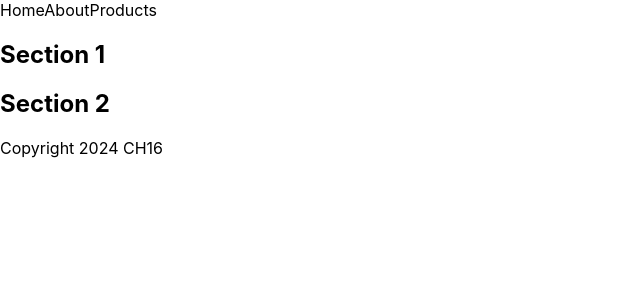
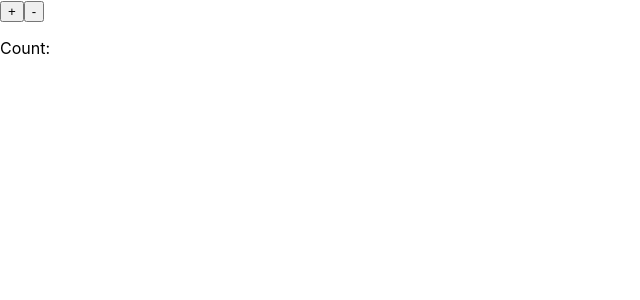
Before and after one commit to TheHutch83/dh-react-demos, a React (Create React App) app: page / in a window 1280 px wide. Shown: the top 300 px of the page, without its empty margins (0-640 px from the left). Built offline with nearby package versions, Linux system fonts and the light colour scheme.

Commit message:
new branch setup

```diff
--- a/src/App.js
+++ b/src/App.js
@@ -1,18 +1,16 @@
-import axios from "axios";
-import Footer from "./components/Footer";
-import Header from "./components/Header";
-import Main from "./components/Main";
-
 import React from "react";
 
+import { useState } from "react";
+
 const App = () => {
+  const [count, setCount] = useState(0);
+
   return (
-    <div>
-      <Header />
-      <aside></aside>
-      <Main />
-      <Footer />
-    </div>
+    <>
+      <button>+</button>
+      <button>-</button>
+      <p>Count: {}</p>
+    </>
   );
 };
 
--- a/src/components/Footer.jsx
+++ /dev/null
@@ -1,11 +0,0 @@
-import React from "react";
-
-const Footer = () => {
-  return (
-    <footer>
-      <smnall>Copyright 2024 CH16</smnall>
-    </footer>
-  );
-};
-
-export default Footer;
--- a/src/components/Header.jsx
+++ /dev/null
@@ -1,15 +0,0 @@
-import Links from "./Links";
-
-import React from "react";
-
-const Header = () => {
-  return (
-    <header>
-      <nav>
-        <Links />
-      </nav>
-    </header>
-  );
-};
-
-export default Header;
--- a/src/components/Links.jsx
+++ /dev/null
@@ -1,13 +0,0 @@
-import React from "react";
-
-const Links = () => {
-  return (
-    <div>
-      <a>Home</a>
-      <a>About</a>
-      <a>Products</a>
-    </div>
-  );
-};
-
-export default Links;
--- a/src/components/Main.jsx
+++ /dev/null
@@ -1,16 +0,0 @@
-import React from "react";
-
-const Main = () => {
-  return (
-    <main>
-      <section>
-        <h2>Section 1</h2>
-      </section>
-      <section>
-        <h2>Section 2</h2>
-      </section>
-    </main>
-  );
-};
-
-export default Main;
```
